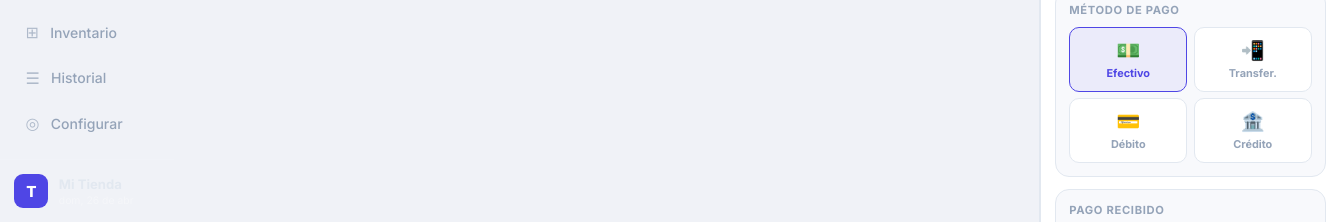
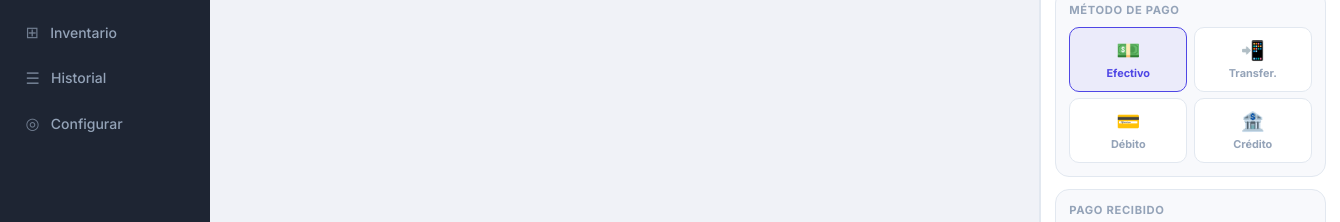
Before and after one commit to Glemynart/mitienda-pos, an Electron app: page index.html in a window 1340 px wide. Shown: the part 164-386 px from the top of the page. Drawn offline with Linux system fonts and the light colour scheme; no server answers.

Commit message:
Update styles.css

```diff
--- a/styles.css
+++ b/styles.css
@@ -55,7 +55,7 @@ body {
   display: flex;
 }
 
-SIDEBAR .sidebar {
+.sidebar {
   width: var(--sidebar);
   min-width: var(--sidebar);
   background: var(--sidebar-bg);
```
